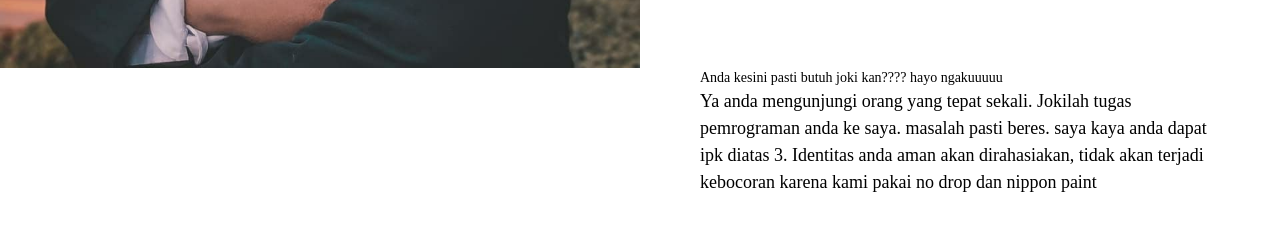
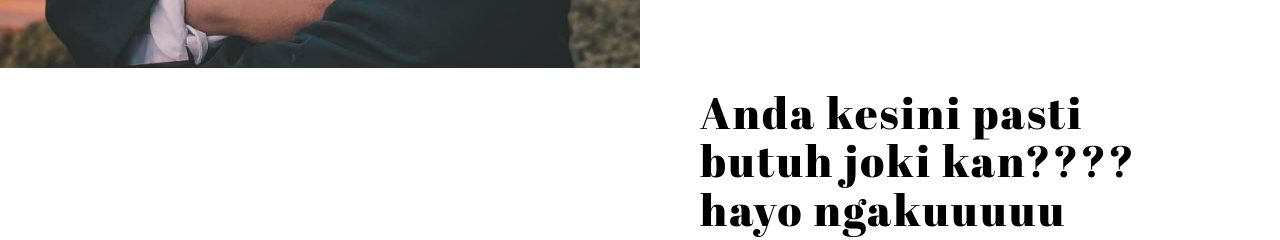
Before and after one commit to bassp69/cv, a plain HTML site: page index.html in a window 1280 px wide. Shown: the part 732-972 px from the top of the page. Drawn offline with Linux system fonts and the light colour scheme; a web font is replaced by a local one.

Commit message:
Update index.html

```diff
--- a/index.html
+++ b/index.html
@@ -104,7 +104,7 @@
                 <section id="about">
 
 
-                    <Anda class="headline scroll-animated-from-right"> Anda kesini pasti butuh joki kan???? hayo ngakuuuuu</h1>
+                    <h1 class="headline scroll-animated-from-right"> Anda kesini pasti butuh joki kan???? hayo ngakuuuuu</h1>
 
                     <p class="scroll-animated-from-right">Ya anda mengunjungi orang yang tepat sekali. Jokilah tugas pemrograman anda ke saya. masalah pasti beres. saya kaya anda dapat ipk diatas 3. Identitas anda aman akan dirahasiakan, tidak akan terjadi kebocoran karena kami pakai no drop dan nippon paint </p>
 
```
